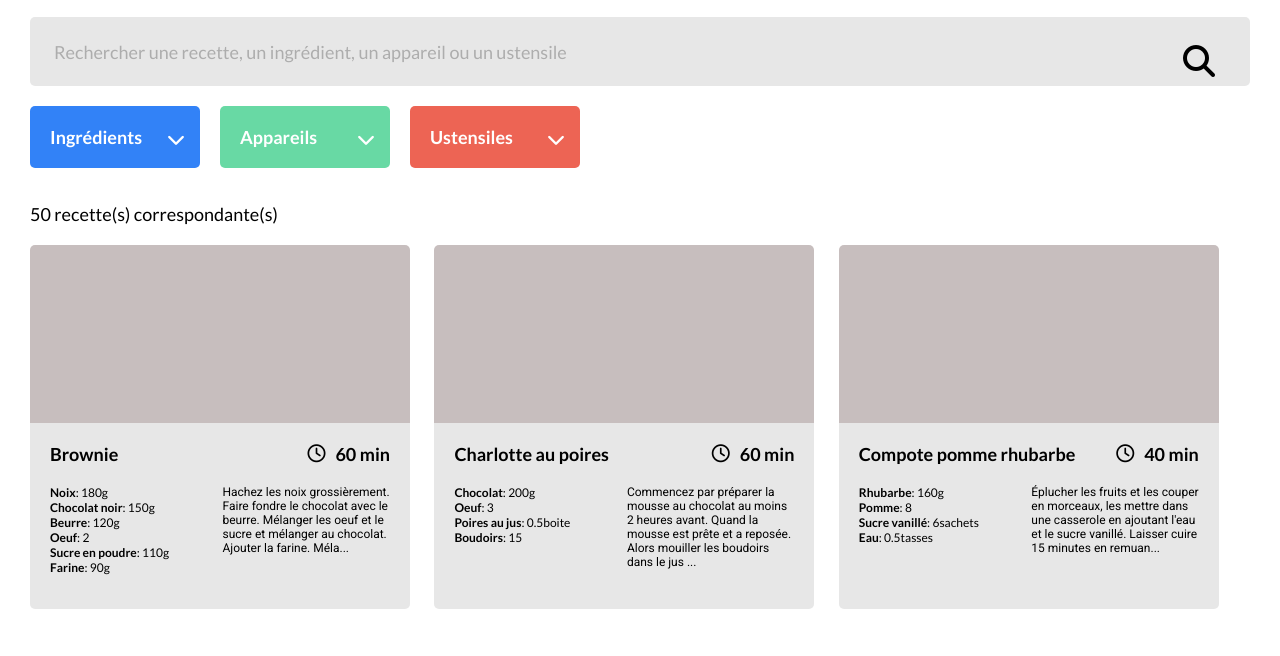
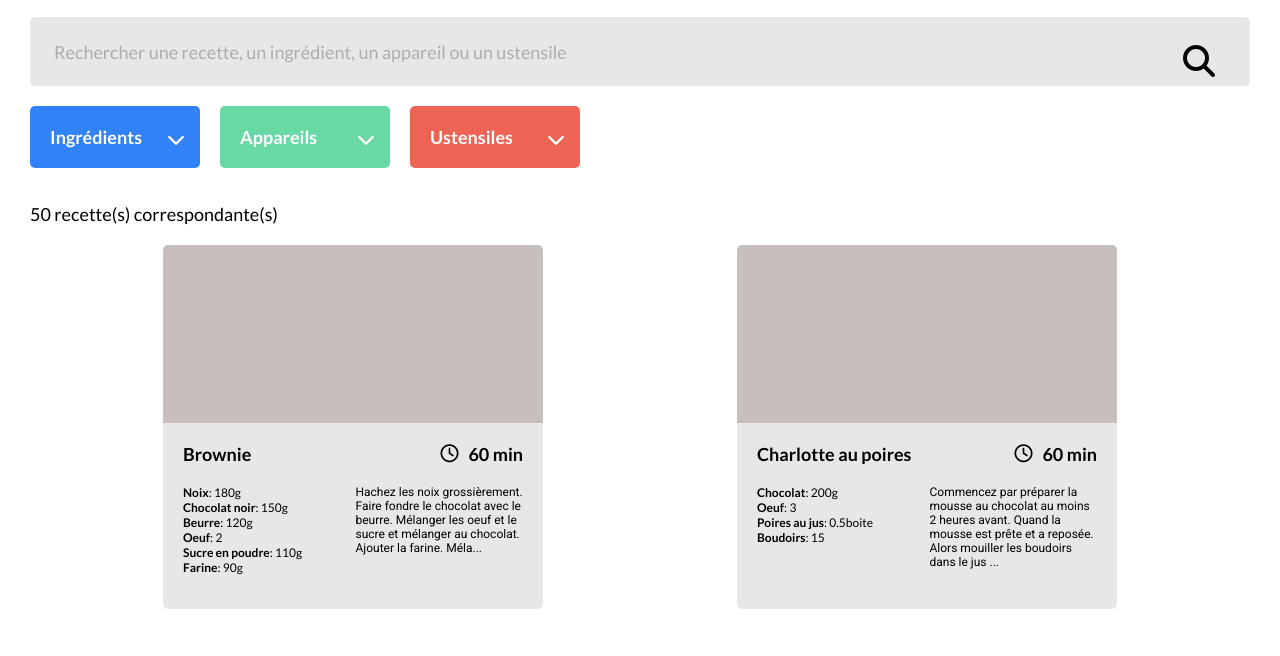
Before and after one commit to NathLouss/LesPetitsPlats-OC, a website with bundled scripts: page index.html in a window 1280 px wide. Shown: the part 129-785 px from the top of the page. Built offline with nearby package versions, Linux system fonts and the light colour scheme.

Commit message:
remove commented code, style recipe section

```diff
--- a/css/index.css
+++ b/css/index.css
@@ -69,7 +69,7 @@ box-shadow: 0px 0px 10px 1px rgb(211, 211, 211) inset;
 #recipes {
   display: flex;
   flex-wrap: wrap;
-  justify-content: flex-start;
+  justify-content: space-evenly;
   row-gap: 50px;
   column-gap: 5%;
 }
--- a/css/style.css
+++ b/css/style.css
@@ -8,9 +8,3 @@ body {
   font-family: "Lato";
   font-size: 18px;
 }
-
-@media screen and (min-width: 1024px) {
-   #recipes {
-    column-gap: 2%;
-  }
-}
```
Also changed, not shown: scripts/utils/tag.js (deleted, +0 -73 lines).
